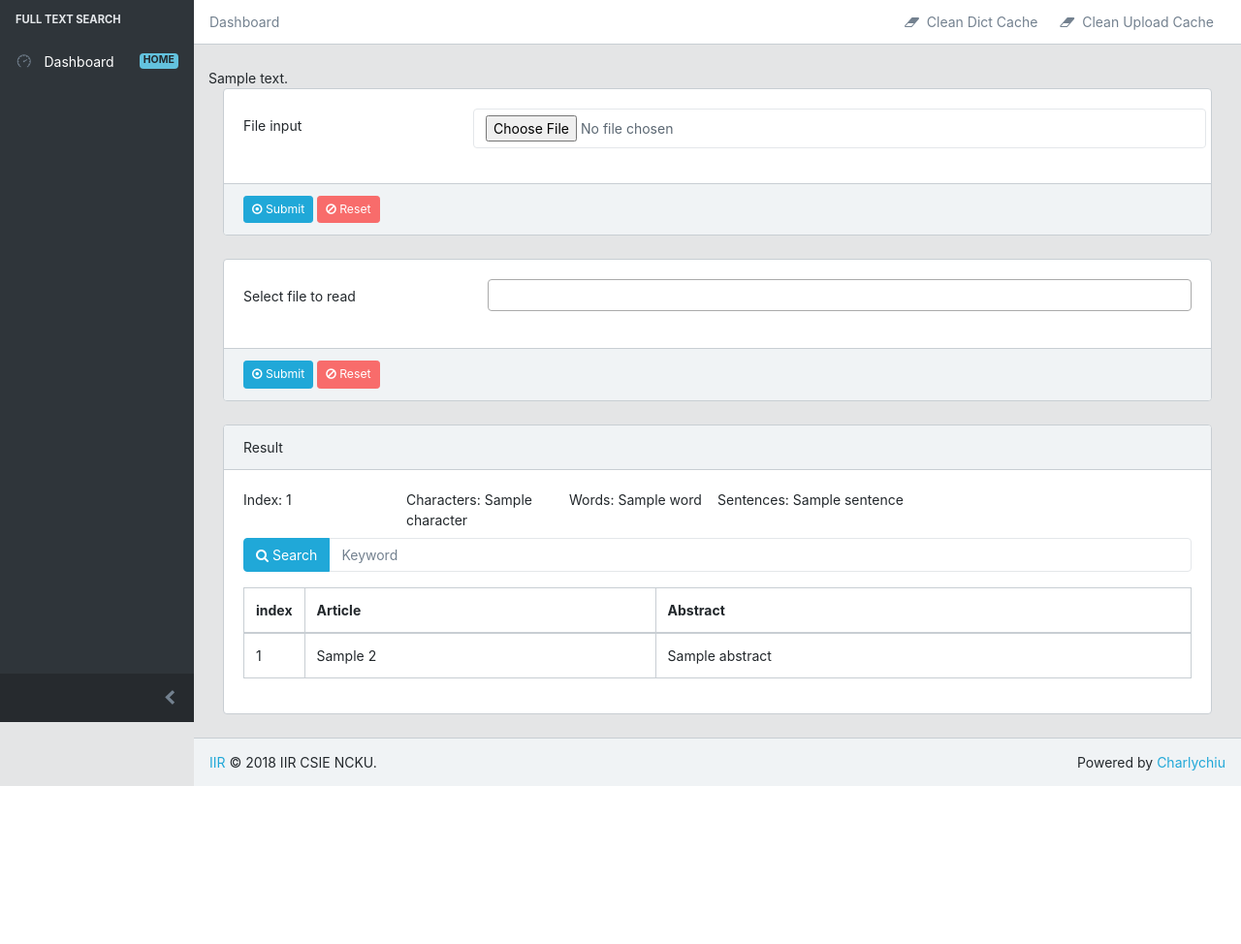
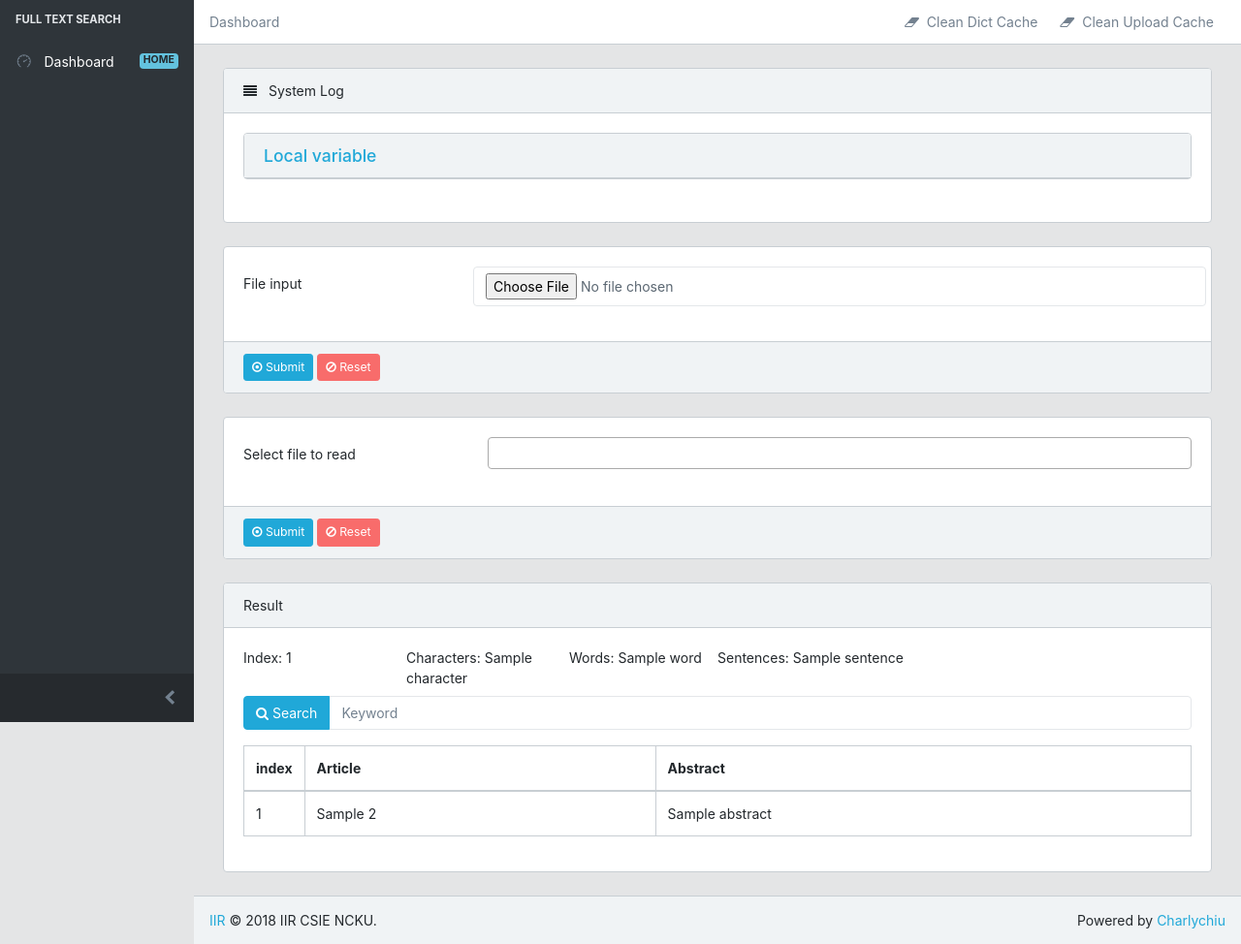
Before and after one commit to charlychiu/IIR-full-text-retrieval-tool, a Django app: template mysite/searchEngine/templates/searchEngine/index.html in a window 1280 px wide. Shown: the part 55-1029 px from the top of the page at 97% size. Before the commit the page ends 866 px from the top, so only its background shows below. Run offline with Django 3.2, Linux system fonts and the light colour scheme; the template is opened without the code that fills it: most values are stand-ins (such as "Sample title", 1, 10 or a date in 2020); some libraries are stand-ins or nearby versions.

Commit message:
tmp sync

```diff
--- a/mysite/searchEngine/templates/searchEngine/index.html
+++ b/mysite/searchEngine/templates/searchEngine/index.html
@@ -16,9 +16,31 @@
     </ol>
     <div class="container-fluid">
         <div class="animated fadeIn">
-            <div class="row">
-                {{ context }}
+
+            <div class="card">
+                <div class="card-header">
+                    <i class="fa fa-align-justify"></i> System Log
+                </div>
+                <div class="card-body">
+                    <div id="accordion" role="tablist">
+                        <div class="card">
+                            <div class="card-header" id="headingTwo" role="tab">
+                                <h5 class="mb-0">
+                                    <a class="collapsed" data-toggle="collapse" href="#collapseTwo"
+                                       aria-expanded="false" aria-controls="collapseTwo">Local variable</a>
+                                </h5>
+                            </div>
+                            <div class="collapse" id="collapseTwo" role="tabpanel" aria-labelledby="headingTwo"
+                                 data-parent="#accordion" style="">
+                                <div class="card-body">
+                                    {{ context }}
+                                </div>
+                            </div>
+                        </div>
+                    </div>
+                </div>
             </div>
+
 
             <div class="card">
                 <form enctype="multipart/form-data" action="{% url 'searchEngine:upload' %}" method="post">
--- a/mysite/searchEngine/text_process.py
+++ b/mysite/searchEngine/text_process.py
@@ -46,7 +46,7 @@ def add_keyword_dict(context, type, keyword_dict, title_collection, context_coll
         for idx, val in enumerate(result_list[1]):
             context_collection.append(val)
             title_collection.append(result_list[0][idx])
-            word_split = val.translate({ord(c): " " for c in "!@#$%^&*()[]{};:,./<>?\|`~-=_+"}).split()
+            word_split = val.translate({ord(c): " " for c in "!@#$%^&*()[]{};:,./<>?\|`~-=_+"}).lower().split()
             for word in word_split:
                 if not word.isdigit():
                     keyword_map = keyword_dict.get(word, list())
@@ -56,8 +56,8 @@ def add_keyword_dict(context, type, keyword_dict, title_collection, context_coll
         for val in context:
             title_collection.append(val[0])
             context_collection.append(val[1])
-            title_word_split = val[0].translate({ord(c): " " for c in "!@#$%^&*()[]{};:,./<>?\|`~-=_+"}).split()
-            context_word_split = val[1].translate({ord(c): " " for c in "!@#$%^&*()[]{};:,./<>?\|`~-=_+"}).split()
+            title_word_split = val[0].translate({ord(c): " " for c in "!@#$%^&*()[]{};:,./<>?\|`~-=_+"}).lower().split()
+            context_word_split = val[1].translate({ord(c): " " for c in "!@#$%^&*()[]{};:,./<>?\|`~-=_+"}).lower().split()
             for word in title_word_split:
                 if not word.isdigit():
                     keyword_map = keyword_dict.get(word, list())
--- a/mysite/searchEngine/views.py
+++ b/mysite/searchEngine/views.py
@@ -40,7 +40,7 @@ def clean_upload_cache(request):
 
 def search_keyword(request, pkl_id):
     keyword = request.POST['search_keyword']
-    result_list = search_from_tmp_pkl(pkl_id, str.strip(keyword))
+    result_list = search_from_tmp_pkl(pkl_id, str.strip(keyword).lower())
     return render(request, 'searchEngine/result.html', {'result_list': result_list, 'context': ''})
 
 
```
